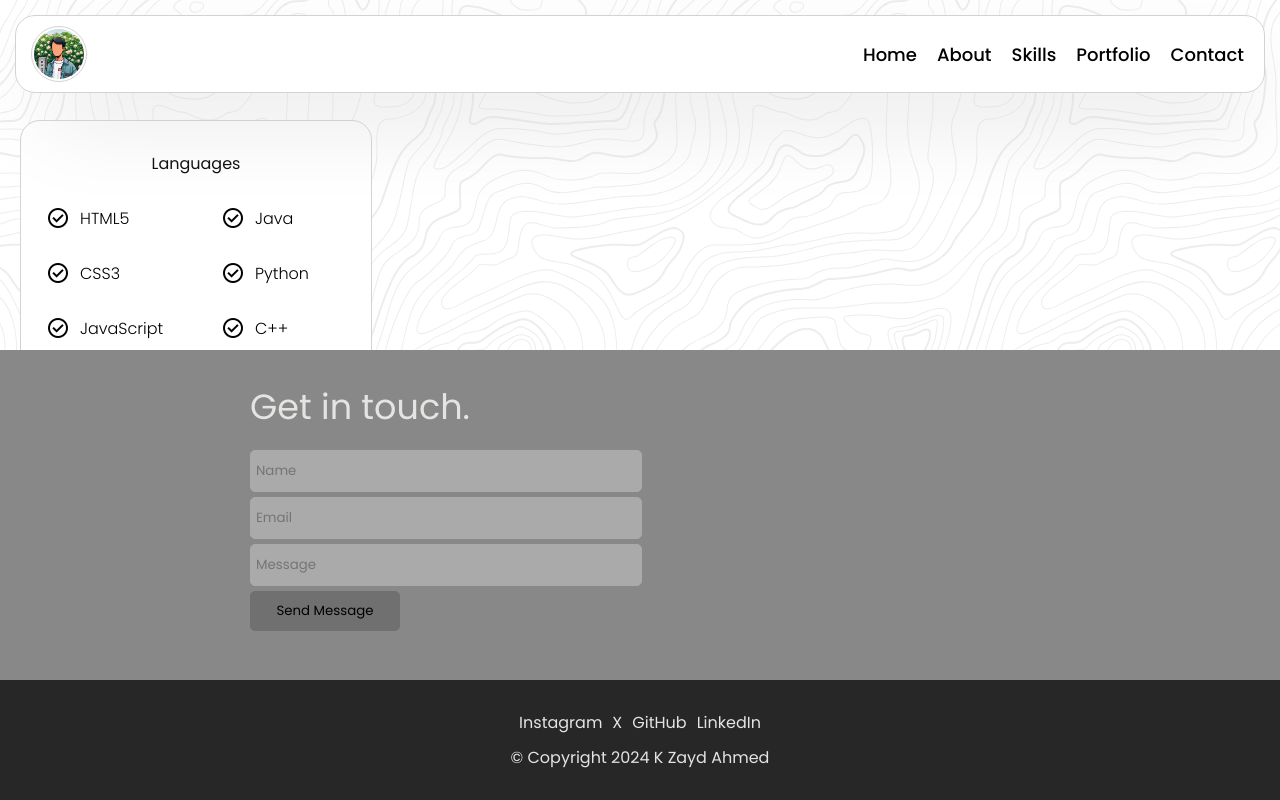
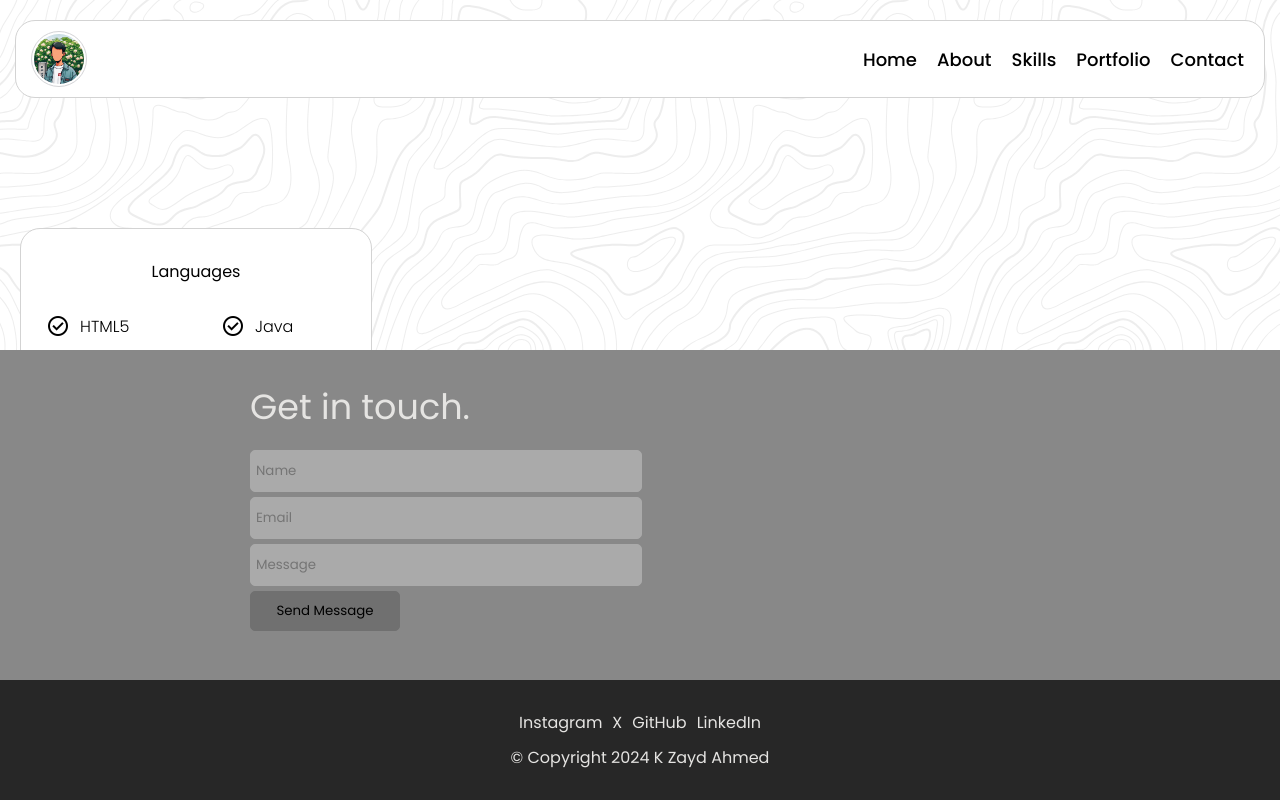
Before and after one commit to zahyaah/zayd-react-portfolio, a React (Vite) app: page / in a window 1280 px wide. Built offline with nearby package versions, Linux system fonts and the light colour scheme.

Commit message:
remove box-shadow

```diff
--- a/src/components/NavigationBar/NavigationBar.module.css
+++ b/src/components/NavigationBar/NavigationBar.module.css
@@ -1,10 +1,9 @@
 .navbar {
-    z-index: 1;
-    position: fixed;
-    top: 0;
+    z-index: 2;
+    position: sticky;
+    top: 20px;
     right: 0;
     left: 0;
-
 
     border: 1px solid #d3d3d3;
     margin: 15px;
@@ -15,9 +14,9 @@
     justify-content: space-between;
     align-items: center;
 
-    -webkit-box-shadow: 8px 37px 91px -22px rgba(211,211,211,1);
-    -moz-box-shadow: 8px 37px 91px -22px rgba(211,211,211,1);
-    box-shadow: 8px 37px 91px -22px rgba(211,211,211,1);
+    /*-webkit-box-shadow: 8px 37px 91px -22px rgba(211,211,211,1);*/
+    /*-moz-box-shadow: 8px 37px 91px -22px rgba(211,211,211,1);*/
+    /*box-shadow: 8px 37px 91px -22px rgba(211,211,211,1);*/
 }
 
 
```
